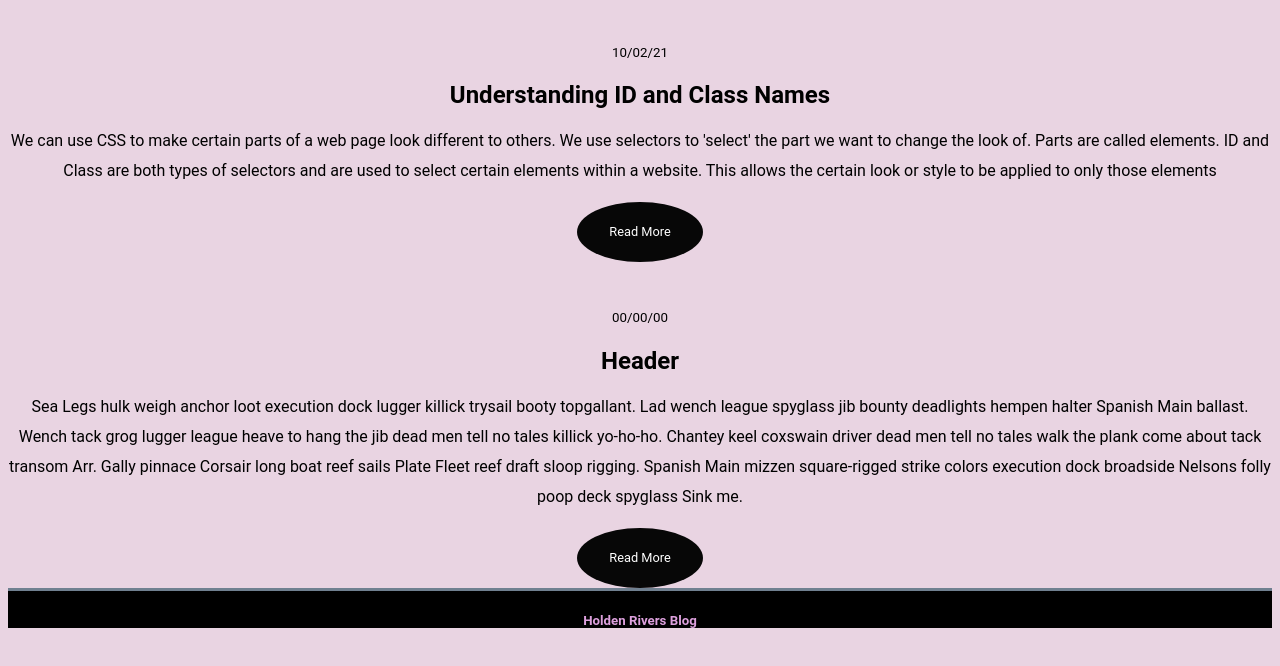
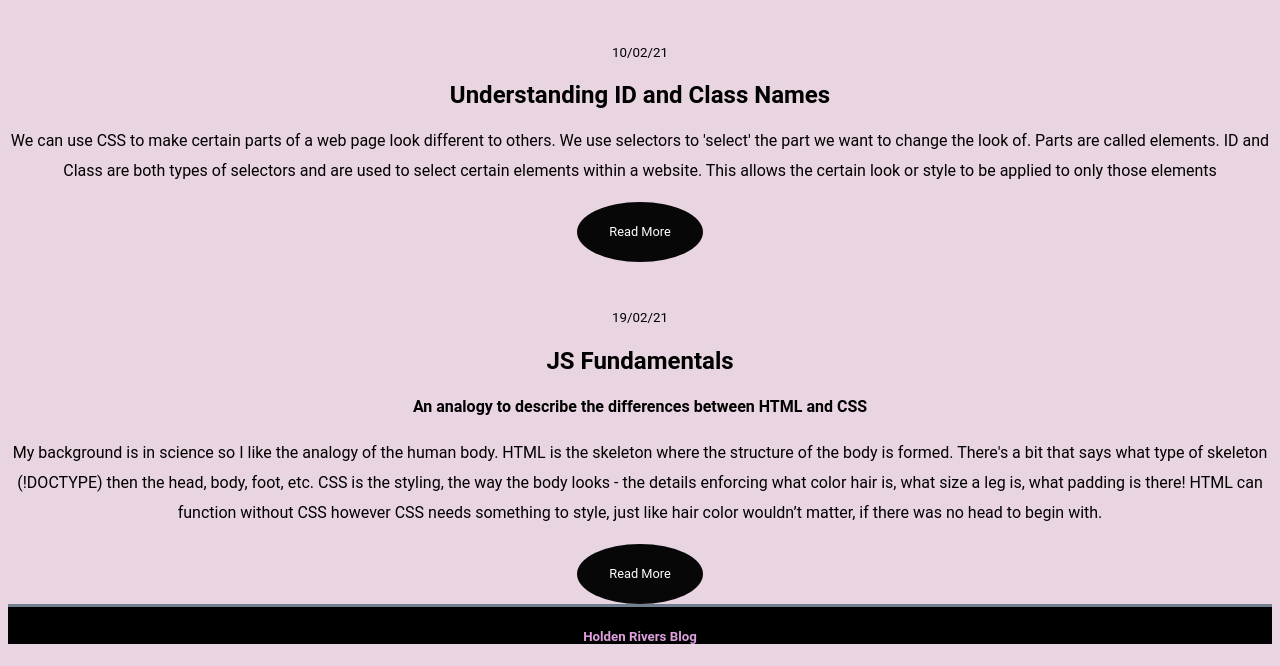
Before and after one commit to sarah-smith-nz/sarah-smith-nz.github.io, a plain HTML site: page blog/technicalblogs.html in a window 1280 px wide. Shown: the part 302-968 px from the top of the page. Drawn offline with Linux system fonts and the light colour scheme.

Commit message:
add link to sprint 3 tech blog

```diff
--- a/blog/technicalblogs.html
+++ b/blog/technicalblogs.html
@@ -2,7 +2,7 @@
 <html>
 
 <head>
-  <title>Sprint 2</title>
+  <title>Technical Blogs</title>
   <link rel="stylesheet" href="../styles/main.css" type="text/css">
 
 </head>
@@ -36,12 +36,14 @@
     </div class="row">
     <div class="col-12">
       <article>
-         <small>00/00/00</small>
-         <h2>Header</h2>
-         <p> Sea Legs hulk weigh anchor loot execution dock lugger killick trysail booty topgallant. Lad wench league spyglass jib bounty deadlights hempen halter Spanish Main ballast. Wench tack grog lugger league heave to hang the jib dead men tell no tales killick yo-ho-ho.
-
-          Chantey keel coxswain driver dead men tell no tales walk the plank come about tack transom Arr. Gally pinnace Corsair long boat reef sails Plate Fleet reef draft sloop rigging. Spanish Main mizzen square-rigged strike colors execution dock broadside Nelsons folly poop deck spyglass Sink me.</p>
-         <a href="" class="button">Read More</a>
+         <small>19/02/21</small>
+         <h2>JS Fundamentals</h2>
+        <p> <b>An analogy to describe the differences between HTML and CSS</b></p>
+                <p>My background is in science so I like the analogy of the human body. HTML is the skeleton where the structure of the body is formed. There's a bit that says what type of skeleton (!DOCTYPE) then the head, body, foot, etc.
+                    CSS is the styling, the way the body looks - the details enforcing what color hair is, what size a leg is, what padding is there!
+                    HTML can function without CSS however CSS needs something to style, just like hair color wouldn’t matter, if there was no head to begin with.
+                    </p>
+         <a href="sprint3-technical.html" class="button">Read More</a>
       </article>
     </div>
   </div class="row">
```
